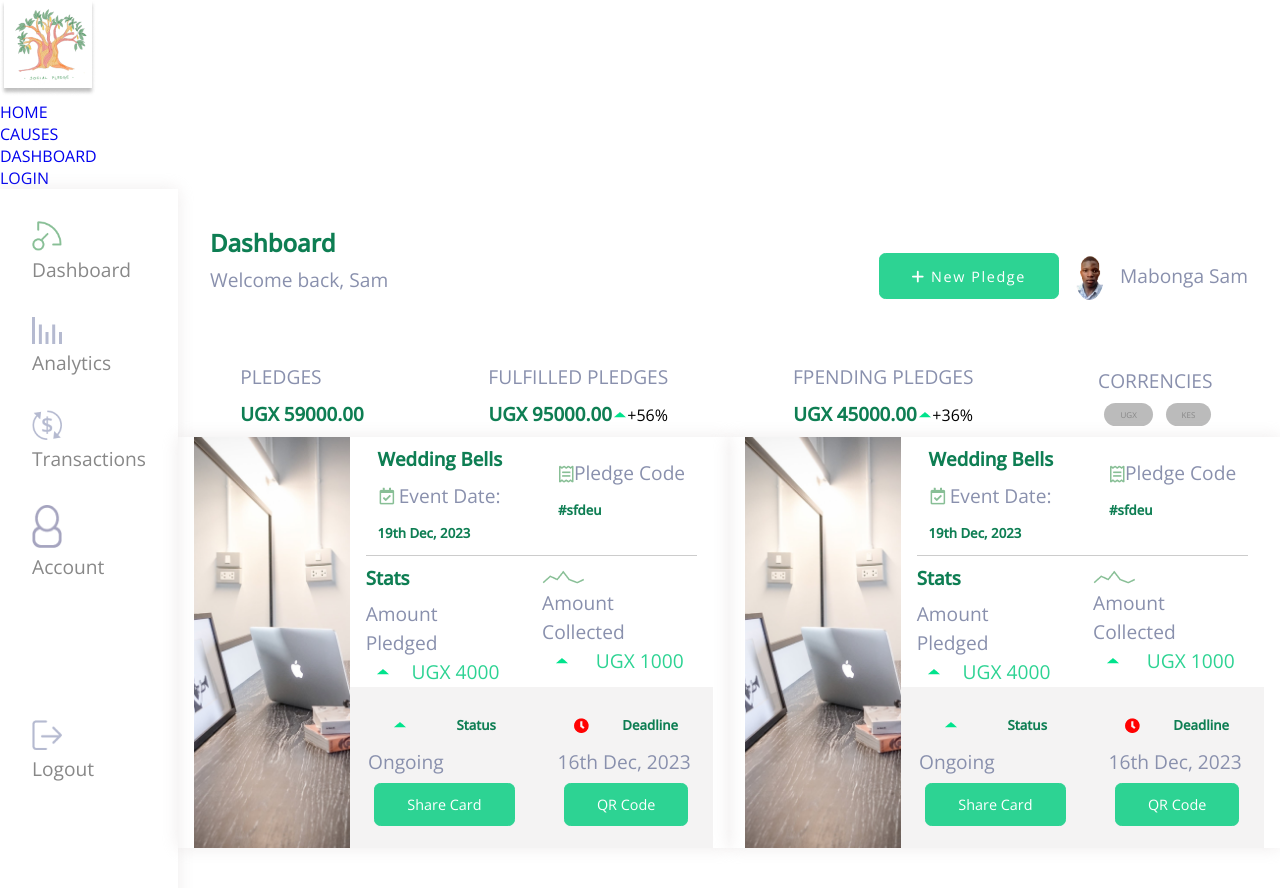
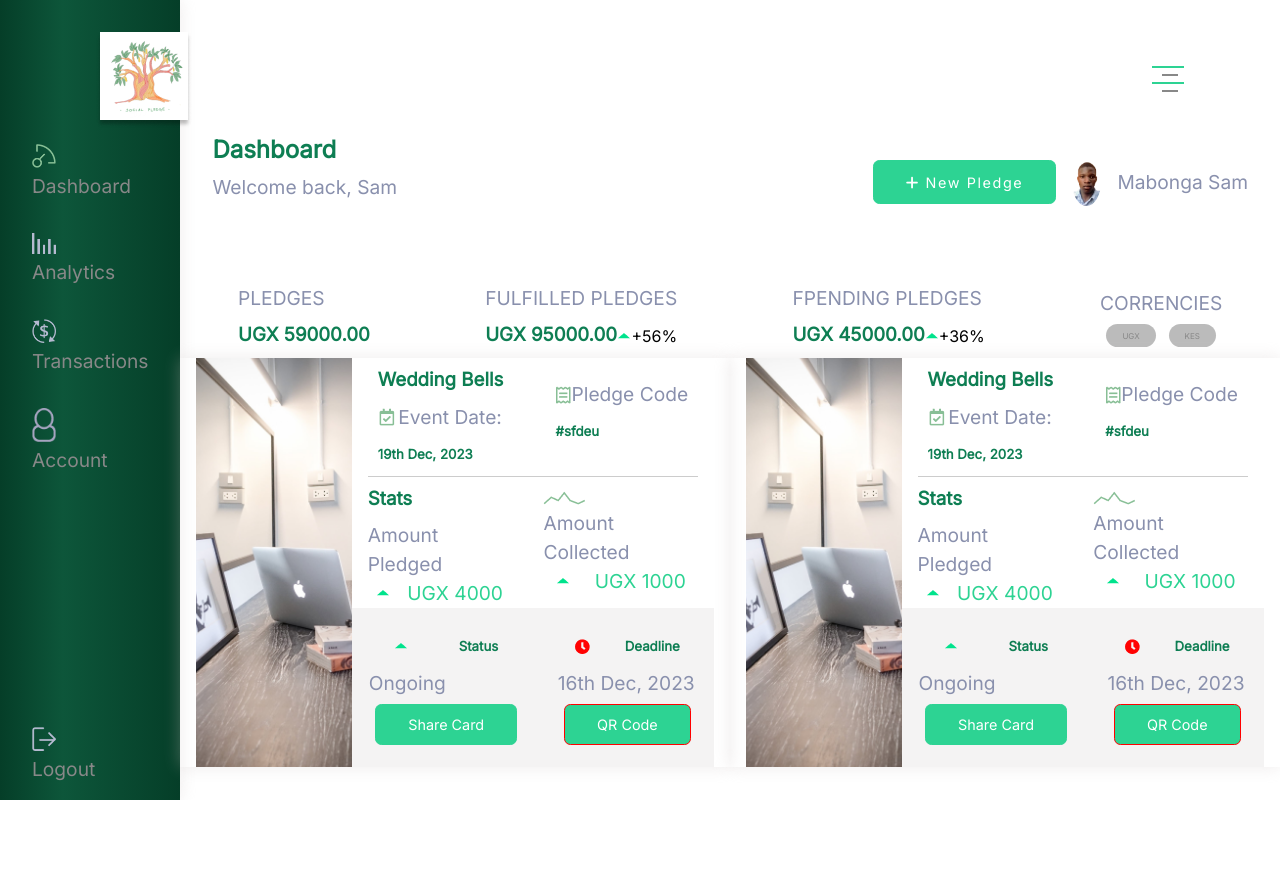
Before and after one commit to mitalasamuel/socialpledge.io, a plain HTML site: page dashboard.html in a window 1280 px wide. After the commit the page ends 800 px from the top, so only its background shows below. Drawn offline with nearby package versions, Linux system fonts and the light colour scheme.

Commit message:
dashbord

```diff
--- /dev/null
+++ b/assets/Css/dash.css
@@ -0,0 +1,108 @@
+/* -------------------------Dashboard------------------------- */
+.Mainbody {
+    font-family: var(--fontFamily);
+    width: 90%;
+}
+
+.leftNav .BoxIcon {
+    padding: 1rem;
+}
+
+.leftNav {
+    background: rgb(5, 62, 40);
+    background: linear-gradient(90deg, rgba(5, 62, 40, 1) 0%, rgb(13, 86, 58) 35%, rgba(5, 62, 40, 1) 100%);
+    height: 100vh;
+    box-shadow: 0 0 1rem 0 var(--box);
+    padding: 8rem 1rem;
+}
+
+.ContainerBoard {
+    display: flex;
+}
+
+.leftNav .BoxIcon img {
+    width: 1.5rem;
+}
+
+.Logout {
+    bottom: 0;
+    position: absolute;
+}
+
+.Mainbody P {
+    color: #8990AD;
+}
+
+.Mainbody .container {
+    display: flex;
+    justify-content: space-between;
+    align-items: center;
+}
+
+.mainContainer button {
+    background-color: var(--PrimaryColor);
+    font-size: .9rem;
+    margin: var(--m1);
+}
+
+.mainContainer button a {
+    color: white;
+}
+
+hr {
+    background-color: #ccc;
+    border: none;
+    margin: var(--mhr);
+    height: .01rem;
+}
+
+.TopNav {
+    padding: 8rem 2rem 3rem 2rem;
+}
+
+.TopNav button {
+    background-color: var(--PrimaryColor);
+    font-size: 1rem;
+}
+
+.TopNav button a {
+    font-size: .9rem;
+    color: white;
+    letter-spacing: .1rem;
+
+}
+
+.TopNav img {
+    border-radius: 50%;
+    height: 3rem;
+    margin: var(--mhr);
+    /* border: 1px solid palevioletred; */
+}
+
+.Special {
+    background-color: var(--spcial);
+    padding: 1rem 0;
+}
+
+.mainimg {
+    /* border: 1px solid red; */
+    height: 100%;
+    width: 30%;
+    object-fit: cover;
+    aspect-ratio: 3/3;
+}
+
+.mainContainer {
+    /* height: 70vh; */
+    display: flex;
+    box-shadow: 0 0 1rem 0 var(--box);
+    padding: 0 1rem;
+    /* height: 60vh; */
+    width: 100%;
+    justify-content: space-between;
+}
+
+.mainContainer .Content {
+    /* border: 1px solid red; */
+    width: 100%;
+}
--- a/assets/Css/index.css
+++ b/assets/Css/index.css
@@ -124,13 +124,13 @@
       border: 1px solid var(--PrimaryColor);
       padding: .7rem 2rem;
       font-size: var(--fontSize);
-      background-color: var(--PrimaryColor);
+      /* background-color: var(--PrimaryColor); */
       border-radius: .4rem;
   }
 
 
   button a {
-      color: white;
+      /* color: white; */
       font-size: .9rem;
   }
 
@@ -207,113 +207,6 @@
       margin: 8rem 6rem;
   }
 
-  /* -------------------------Dashboard------------------------- */
-  .Mainbody {
-      font-family: var(--fontFamily);
-      width: 90%;
-  }
-
-  .leftNav .BoxIcon {
-      padding: 1rem;
-  }
-
-  .leftNav {
-      height: 100vh;
-      box-shadow: 0 0 1rem 0 var(--box);
-      padding: 1rem;
-  }
-
-  .ContainerBoard {
-      display: flex;
-  }
-
-  .leftNav .BoxIcon img {
-      width: 30px;
-  }
-
-  .Logout {
-      bottom: 0;
-      position: absolute;
-  }
-
-  .Mainbody P {
-      color: #8990AD;
-  }
-
-  .Mainbody .container {
-      display: flex;
-      justify-content: space-between;
-      align-items: center;
-  }
-
-  .mainContainer button {
-      background-color: var(--PrimaryColor);
-      font-size: .9rem;
-      margin: var(--m1);
-  }
-
-  .mainContainer button a {
-      color: white;
-  }
-
-  hr {
-      background-color: #ccc;
-      border: none;
-      margin: var(--mhr);
-      height: .01rem;
-  }
-
-  .TopNav {
-      padding: 2rem;
-  }
-
-  .TopNav button {
-      background-color: var(--PrimaryColor);
-      font-size: 1rem;
-  }
-
-  .TopNav button a {
-      font-size: .9rem;
-      color: white;
-      letter-spacing: .1rem;
-
-  }
-
-  .TopNav img {
-      border-radius: 50%;
-      height: 3rem;
-      margin: var(--mhr);
-      /* border: 1px solid palevioletred; */
-  }
-
-  .Special {
-      background-color: var(--spcial);
-      padding: 1rem 0;
-  }
-
-  .mainimg {
-      /* border: 1px solid red; */
-      height: 100%;
-      width: 30%;
-      object-fit: cover;
-      aspect-ratio: 3/3;
-  }
-
-  .mainContainer {
-      /* height: 70vh; */
-      display: flex;
-      box-shadow: 0 0 1rem 0 var(--box);
-      padding: 0 1rem;
-      /* height: 60vh; */
-      width: 100%;
-      justify-content: space-between;
-  }
-
-  .mainContainer .Content {
-      /* border: 1px solid red; */
-      width: 100%;
-  }
-
   .tag {
       background-color: var(--footerContent);
       color: var(--mainColor);
@@ -353,6 +246,16 @@
       width: 100%;
       align-items: center;
       justify-content: center;
+
+  }
+
+  .white {
+      border: 1px solid red;
+      background-color: red;
+  }
+
+  .white a {
+      color: var(--PrimaryColor);
 
   }
 
--- a/assets/Css/page.css
+++ b/assets/Css/page.css
@@ -21,8 +21,8 @@
       --ccc: rgba(242, 241, 241, 0.754);
       --border: 1px solid #ccc;
       --formborder: .2px solid #ccc;
-      --tag: 0 1rem;
-      --gpadding: 0 3rem;
+      --tag: 1rem;
+      --gpadding: 10rem 3rem;
   }
 
   * {
@@ -81,7 +81,7 @@
 
   .pledgebar {
       background-color: goldenrod;
-      width: 70%;
+      width: 30%;
       height: .2rem;
   }
 
@@ -147,12 +147,15 @@
   .box {
       border: var(--border);
   }
-h4,h6{
+
+  h4,
+  h6 {
       font-family: var(--fontFamily);
       font-weight: 600;
       font-size: .9rem;
       padding: .3rem 0;
   }
+
   p {
       font-family: var(--fontFamily);
       font-weight: 400;
@@ -184,8 +187,8 @@ h4,h6{
       color: var(--white);
       width: 40%;
       display: flex;
+
       flex-direction: column;
-      justify-content: center;
       padding: var(--gpadding);
       background-color: var(--PrimaryColor);
   }
@@ -202,15 +205,18 @@ h4,h6{
   .Greenface .amount,
   .Greenface .options,
   .Greenface textarea {
-      border-radius: 1rem;
+      border-radius: .4rem;
       border: none;
       padding: var(--mobilePadding);
-      box-shadow: 0 1rem 3rem 0 rgba(37, 36, 36, 0.722);
+      box-shadow: 0 1rem 3rem 0 rgba(144, 131, 131, 0.722);
       font-size: 1rem;
       background-color: var(--Headers);
       color: var(--white);
   }
-
+  .Greenface .amount,
+  .Greenface .options{
+    width: 17rem;
+  }
 
   .Greenface h2,
   .Greenface .Greenface h1,
@@ -237,7 +243,7 @@ h4,h6{
       position: absolute;
       outline: none;
       content: '';
-      margin-top: -7.5rem;
+      margin-top: -8rem;
       height: 10rem;
       width: .1rem;
   }
@@ -274,7 +280,7 @@ h4,h6{
       display: flex;
   }
 
-  @media only screen and (max-width: 600px) {
+  @media only screen and (max-width: 700px) {
 
       .main {
           margin: 0;
@@ -299,8 +305,8 @@ h4,h6{
 
       .Greenface .line::before {
 
-          margin-top: -3.6rem;
-          height: 5rem;
+          margin-top: -5rem;
+          height: 8rem;
           width: .1rem;
       }
 
@@ -313,6 +319,7 @@ h4,h6{
           border-radius: 0;
           width: 100%;
       }
+
       .content {
           padding: var(--mobilePadding);
       }
@@ -326,5 +333,9 @@ h4,h6{
           margin: 0;
           padding: 5rem 1rem;
       }
+      .Greenface .amount,
+      .Greenface .options{
+        width: 100%;
+      }
 
   }
--- a/dashboard.html
+++ b/dashboard.html
@@ -4,6 +4,8 @@
 <head>
     <meta charset="UTF-8">
     <link rel="stylesheet" href="assets/Css/index.css">
+    <link rel="stylesheet" href="assets/Css/Nav.css">
+    <link rel="stylesheet" href="assets/Css/dash.css">
     <meta http-equiv="X-UA-Compatible" content="IE=edge">
     <meta name="viewport" content="width=device-width, initial-scale=1.0">
     <title>Dashboard</title>
@@ -168,7 +170,7 @@
                                 <h5>Deadline</h5>
                             </div>
                             <p>16th Dec, 2023</p>
-                            <button><a href="">QR Code</a></button>
+                            <button class="white"><a href="">QR Code</a></button>
                         </section>
                     </div>
                 </div>
@@ -224,7 +226,7 @@
                             <h5>Deadline</h5>
                         </div>
                         <p>16th Dec, 2023</p>
-                        <button><a href="">QR Code</a></button>
+                        <button class="white"><a href="">QR Code</a></button>
                     </section>
                 </div>
             </div>
@@ -287,6 +289,7 @@
             </div>
         </div>
     </div>
+    <script src="assets/index.js"></script>
 </body>
 
 </html>
```
Also changed, not shown: cause.html (+2 -2 lines), learn.html (+41 -1 lines), pay.html (+1 -1 lines), thanks.html (+12 -0 lines), assets/images/cause/0.png, 1 other file. Lines whose indentation alone changed are shown as unchanged.
